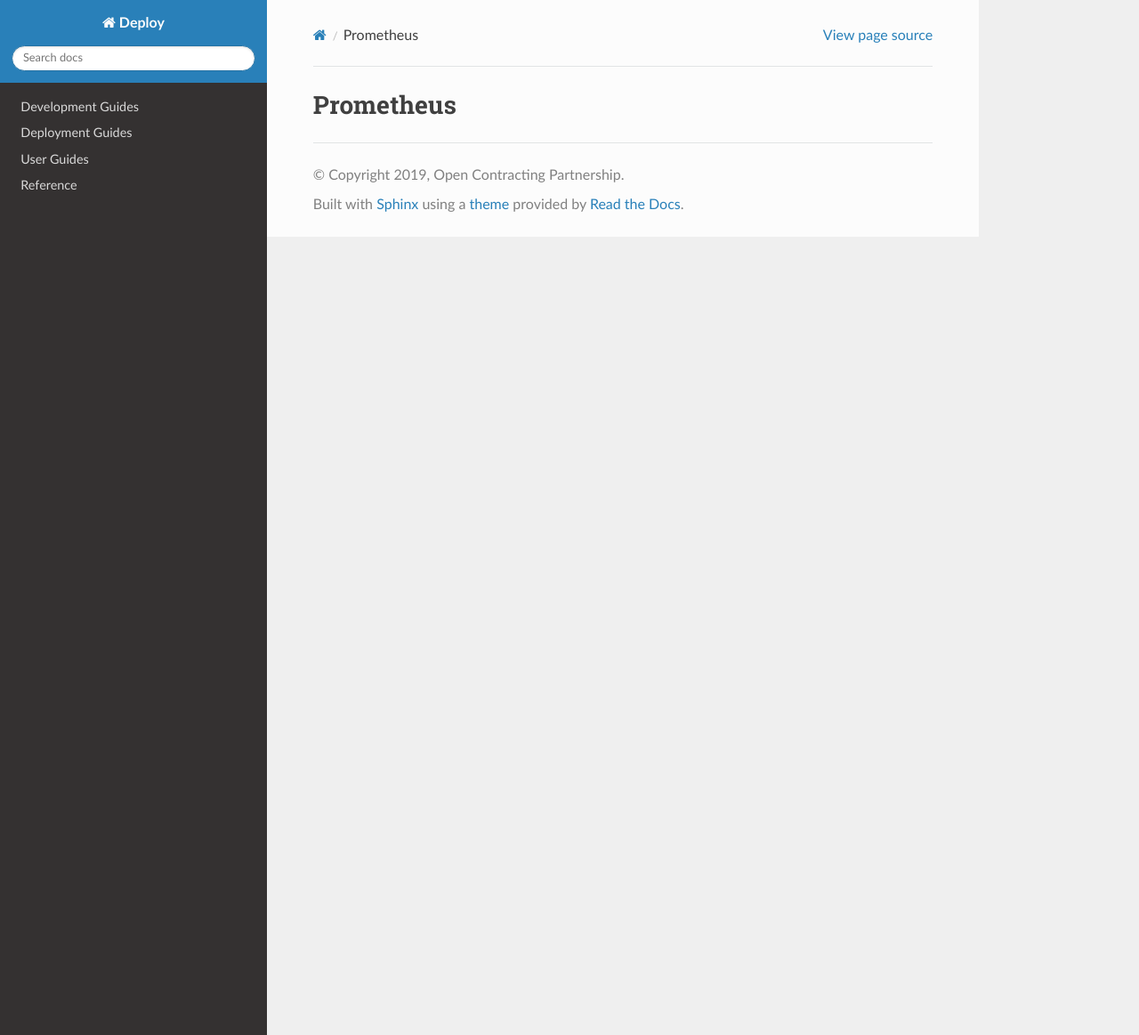
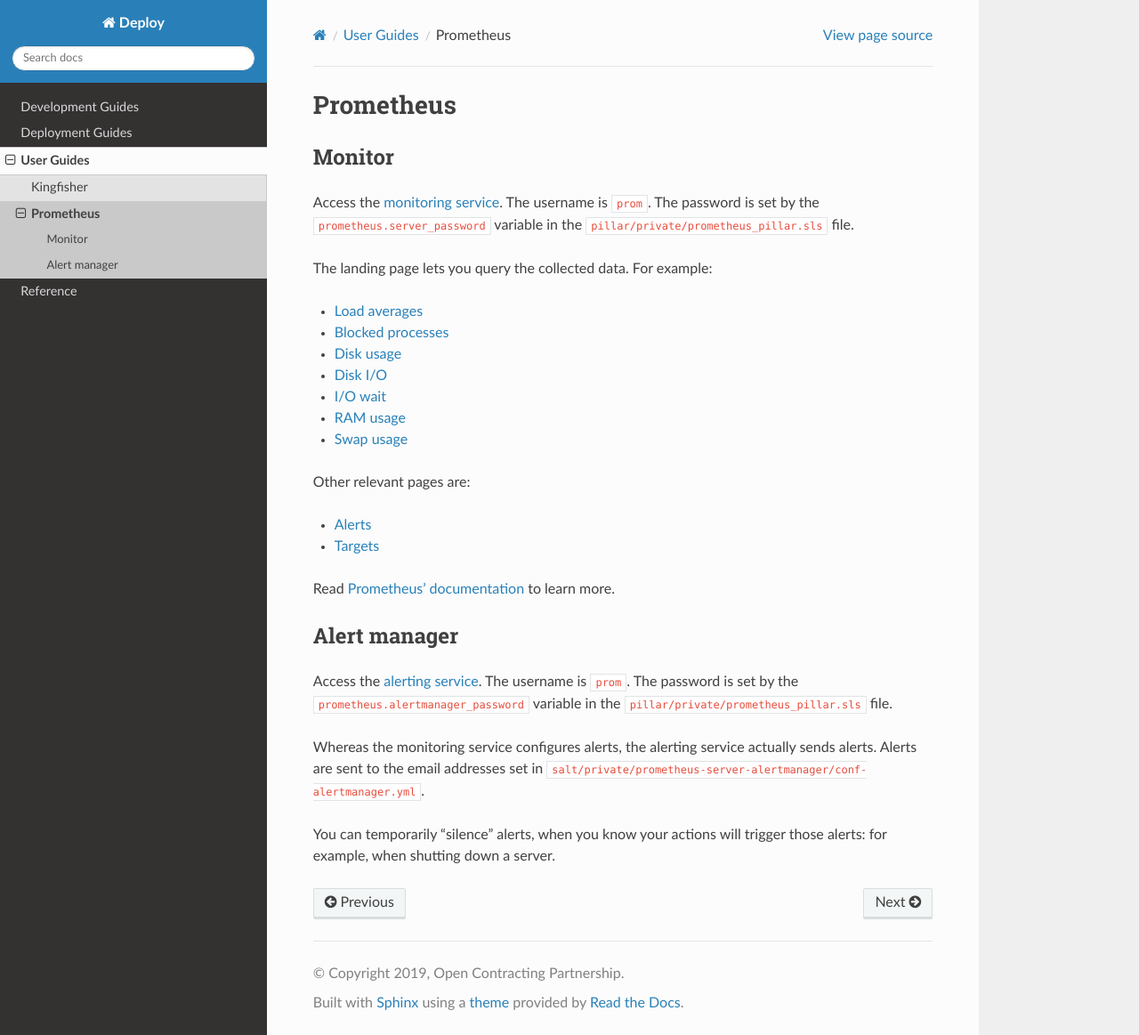
Before and after one commit to open-contracting/deploy, a Sphinx documentation site: the page built from docs/use/prometheus.rst, in a window 1280 px wide and 1163 px high. Shown: the whole window at 89% size. Built offline with Sphinx 7.4.7 and the Read the Docs theme 2.0.0, drawn with Linux system fonts in a browser that asks for light colours.

Commit message:
Move Prometheus content from reference/index.rst to new page
- Add links to useful queries

```diff
--- a/docs/use/index.rst
+++ b/docs/use/index.rst
@@ -1,2 +1,7 @@
 User Guides
 ===========
+
+.. toctree::
+
+   kingfisher.rst
+   prometheus.rst
--- a/docs/use/prometheus.rst
+++ b/docs/use/prometheus.rst
@@ -1,2 +1,33 @@
 Prometheus
 ==========
+
+Monitor
+-------
+
+Access the `monitoring service <http://monitor.prometheus.open-contracting.org>`__. The username is ``prom``. The password is set by the ``prometheus.server_password`` variable in the ``pillar/private/prometheus_pillar.sls`` file.
+
+The landing page lets you query the collected data. For example:
+
+* `Load averages <https://monitor.prometheus.open-contracting.org/graph?g0.range_input=8w&g0.stacked=0&g0.expr=node_load15%20%2F%20count(count(node_cpu_seconds_total)%20without%20(mode))%20without%20(cpu)&g0.tab=0>`__
+* `Blocked processes <https://monitor.prometheus.open-contracting.org/graph?g0.range_input=8w&g0.stacked=0&g0.expr=node_procs_blocked&g0.tab=0>`__
+* `Disk usage  <https://monitor.prometheus.open-contracting.org/graph?g0.range_input=8w&g0.stacked=0&g0.expr=1%20-%20node_filesystem_avail_bytes%20%2F%20node_filesystem_size_bytes%20%7Bmountpoint%20!~%20%22%2F(boot%7Crun).*%22%7D&g0.tab=0>`__
+* `Disk I/O <https://monitor.prometheus.open-contracting.org/graph?g0.range_input=8w&g0.stacked=0&g0.expr=SUM(%7B__name__%3D~%22node_disk_io.*%22%7D)%20without%20(device)&g0.tab=0>`__
+* `I/O wait <https://monitor.prometheus.open-contracting.org/graph?g0.range_input=8w&g0.stacked=0&g0.expr=SUM(node_cpu_seconds_total%7Bmode%3D%22iowait%22%7D)%20without%20(cpu)&g0.tab=0>`__
+* `RAM usage <https://monitor.prometheus.open-contracting.org/graph?g0.range_input=8w&g0.stacked=0&g0.expr=1%20-%20node_memory_MemAvailable_bytes%20%2F%20node_memory_MemTotal_bytes&g0.tab=0>`__
+* `Swap usage  <https://monitor.prometheus.open-contracting.org/graph?g0.range_input=8w&g0.stacked=0&g0.expr=node_memory_SwapCached_bytes%20%2F%20node_memory_SwapTotal_bytes&g0.tab=0>`__
+
+Other relevant pages are:
+
+* `Alerts <https://monitor.prometheus.open-contracting.org/alerts>`__
+* `Targets <https://monitor.prometheus.open-contracting.org/targets>`__
+
+Read `Prometheus' documentation <https://prometheus.io/docs/introduction/overview/>`__ to learn more.
+
+Alert manager
+-------------
+
+Access the `alerting service <http://alertmanager.prometheus.open-contracting.org>`__.  The username is ``prom``. The password is set by the ``prometheus.alertmanager_password`` variable in the ``pillar/private/prometheus_pillar.sls`` file.
+
+Whereas the monitoring service configures alerts, the alerting service actually sends alerts. Alerts are sent to the email addresses set in ``salt/private/prometheus-server-alertmanager/conf-alertmanager.yml``.
+
+You can temporarily "silence" alerts, when you know your actions will trigger those alerts: for example, when shutting down a server.
```
Also changed, not shown: docs/reference/index.rst (+6 -21 lines).
